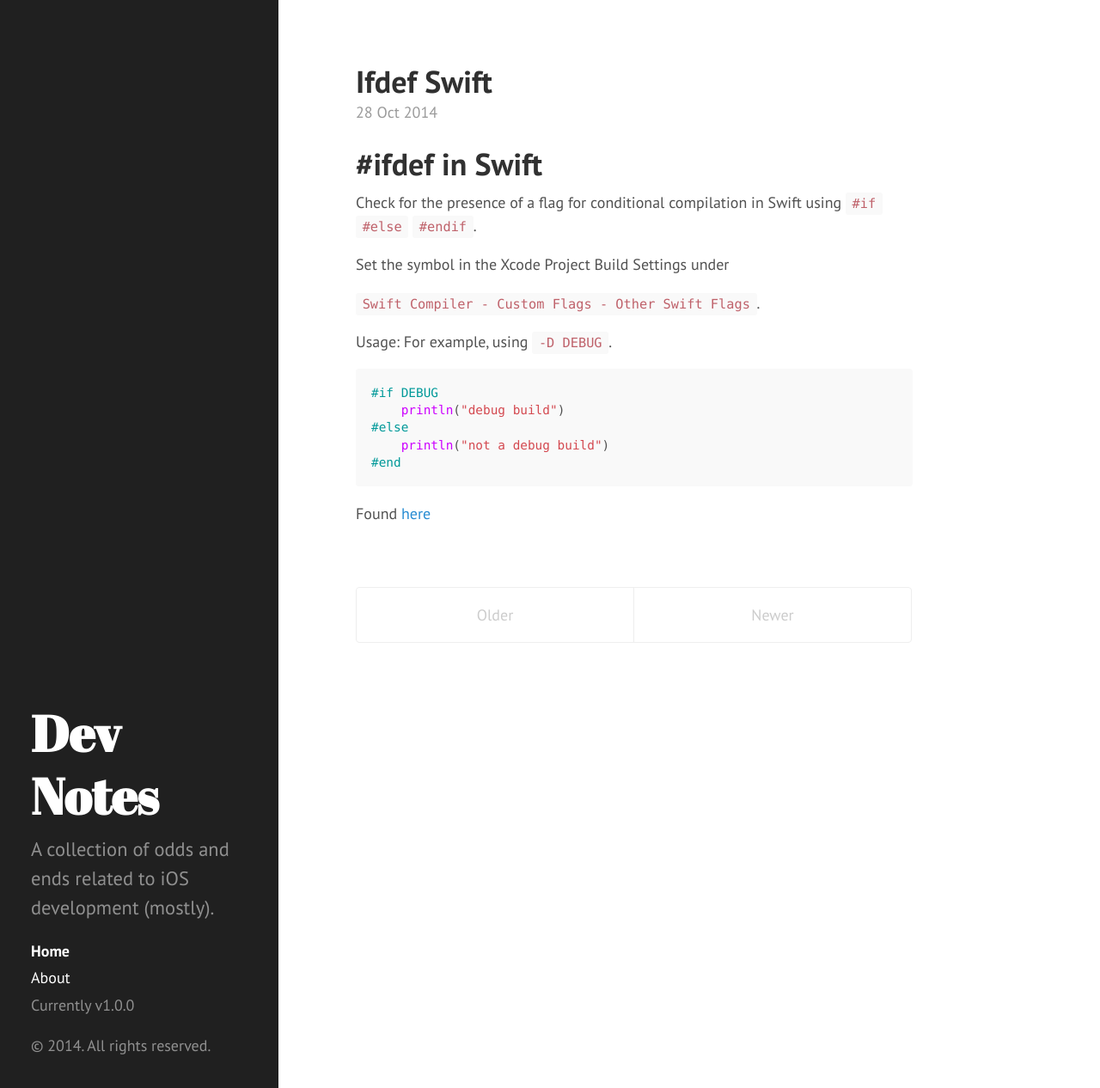
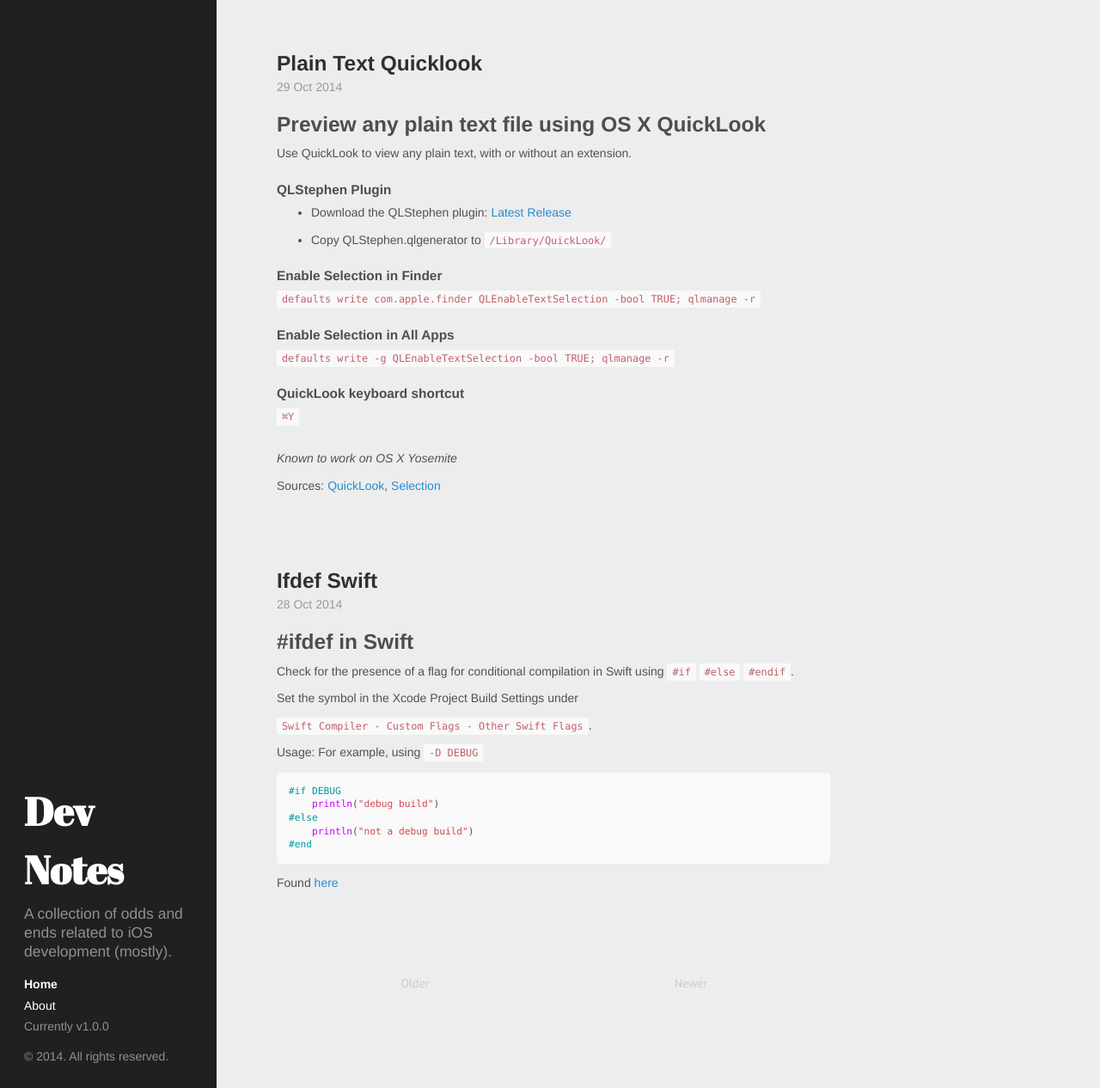
Before and after one commit to james919/james919.github.io.old, a Jekyll site: the page built from index.html, in a window 1280 px wide and 1266 px high. Shown: the whole window at 86% size. Built offline with Jekyll 4.4.1, drawn with Linux system fonts in a browser that asks for light colours; Markdown is read by kramdown in place of the engine named in the settings; the list of posts is cut into pages by our own code.

Commit message:
QuickLook post, CSS tweaks

```diff
--- /dev/null
+++ b/_posts/2014-10-29-plain-text-quicklook.md
@@ -0,0 +1,31 @@
+---
+layout: post
+title: #ifdef in Swift
+---
+
+# Preview any plain text file using OS X QuickLook
+
+Use QuickLook to view any plain text, with or without an extension.
+
+###QLStephen Plugin
+
+* Download the QLStephen plugin: [Latest Release](https://github.com/whomwah/qlstephen/releases)
+
+* Copy QLStephen.qlgenerator to `/Library/QuickLook/`
+
+###Enable Selection in Finder
+
+`defaults write com.apple.finder QLEnableTextSelection -bool TRUE; qlmanage -r`
+
+###Enable Selection in All Apps
+
+`defaults write -g QLEnableTextSelection -bool TRUE; qlmanage -r`
+
+###QuickLook keyboard shortcut
+
+`⌘Y`
+
+<br />
+*Known to work on OS X Yosemite*
+
+Sources: [QuickLook](https://coderwall.com/p/dlithw), [Selection](http://www.macworld.com/article/1164668/select_and_copy_text_within_quick_look_previews.html)
--- a/public/css/hyde.css
+++ b/public/css/hyde.css
@@ -32,16 +32,16 @@
  */
 
 html {
-  font-family: "PT Sans", Helvetica, Arial, sans-serif;
+  /*font-family: "PT Sans", Helvetica, Arial, sans-serif;*/
 }
 @media (min-width: 48em) {
   html {
-    font-size: 14px;
+    font-size: 13px;
   }
 }
 @media (min-width: 58em) {
   html {
-    font-size: 18px;
+    font-size: 14px;
   }
 }
 
@@ -128,7 +128,7 @@ a.sidebar-nav-item:focus {
 
 @media (min-width: 48em) {
   .content {
-    max-width: 38rem;
+    max-width: 48rem;
     margin-left: 20rem;
     margin-right: 2rem;
   }
--- a/public/css/poole.css
+++ b/public/css/poole.css
@@ -49,8 +49,8 @@ body {
 
 html {
   font-family: "Helvetica Neue", Helvetica, Arial, sans-serif;
-  font-size: 16px;
-  line-height: 1.5;
+  font-size: 14px;
+  line-height: 1.25;
 }
 @media (min-width: 38em) {
   html {
@@ -60,7 +60,7 @@ html {
 
 body {
   color: #515151;
-  background-color: #fff;
+  background-color: #ededed;
   -webkit-text-size-adjust: 100%;
       -ms-text-size-adjust: 100%;
 }
@@ -83,20 +83,20 @@ a:focus {
 h1, h2, h3, h4, h5, h6 {
   margin-bottom: .5rem;
   font-weight: bold;
-  line-height: 1.25;
-  color: #313131;
+  line-height: 1.5;
+  color: rgba(49, 49, 49, 0.85);
   text-rendering: optimizeLegibility;
 }
 h1 {
-  font-size: 2rem;
+  font-size: 1.75rem;
 }
 h2 {
   margin-top: 1rem;
-  font-size: 1.5rem;
+  font-size: 1.25rem;
 }
 h3 {
   margin-top: 1.5rem;
-  font-size: 1.25rem;
+  font-size: 1.1rem;
 }
 h4, h5, h6 {
   margin-top: 1rem;
@@ -157,7 +157,7 @@ code {
   font-size: 85%;
   color: #bf616a;
   background-color: #f9f9f9;
-  border-radius: 3px;
+  /*border-radius: 3px;*/
 }
 pre {
   display: block;
@@ -330,7 +330,7 @@ tbody tr:nth-child(odd) th {
 
 .page,
 .post {
-  margin-bottom: 4em;
+  margin-bottom: 6em;
 }
 
 /* Blog post or page title */
```
Also changed, not shown: _posts/2014-10-28-ifdef-swift.md (+1 -1 lines).
